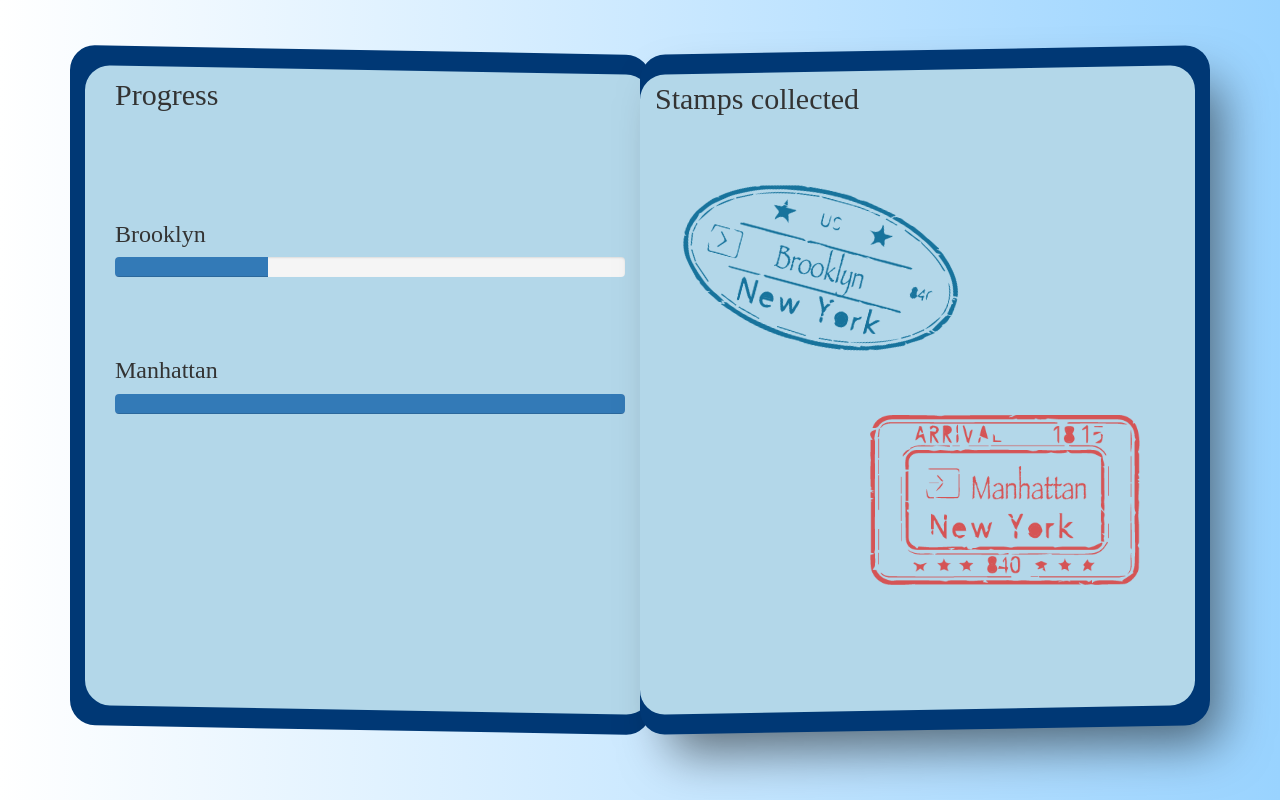
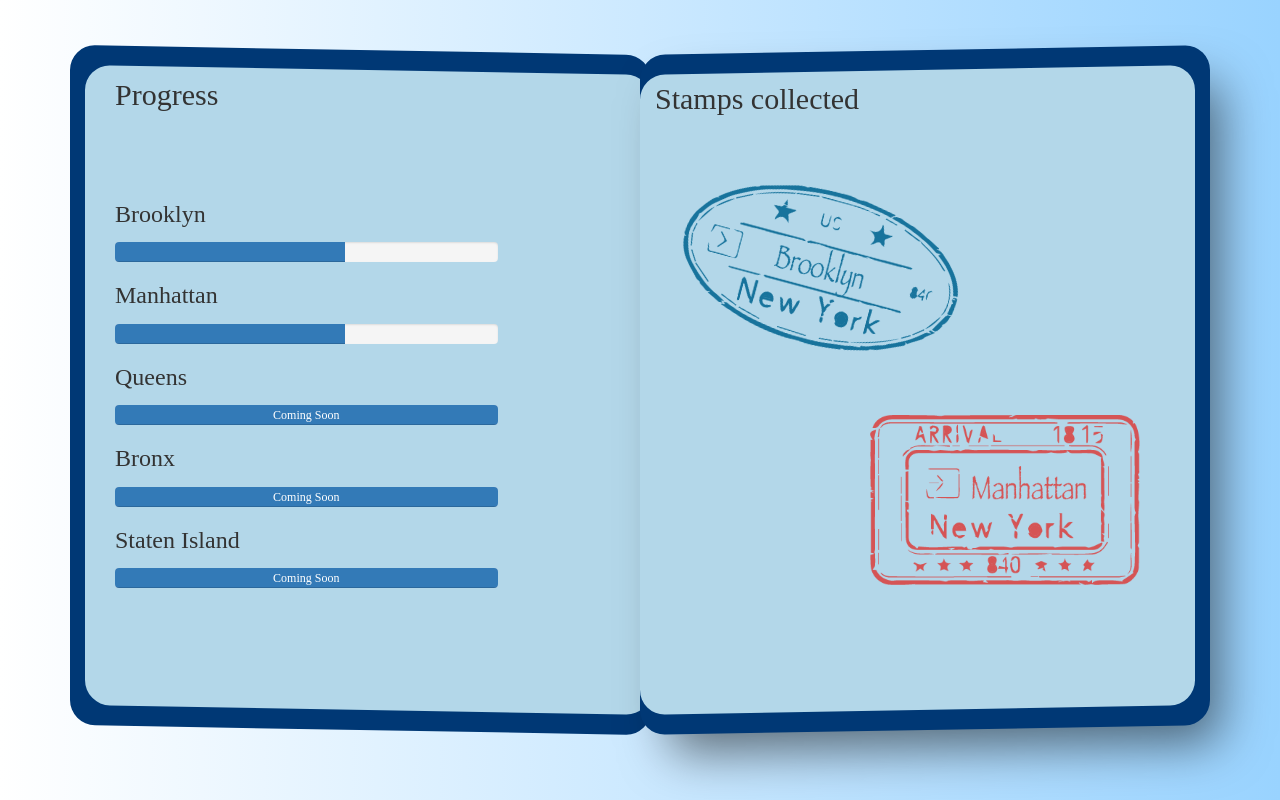
Before and after one commit to GeorgeFNYC/phase-3-front-end, a React (Create React App) app: page /progress in a window 1280 px wide. Built offline with nearby package versions, Linux system fonts and the light colour scheme; a web font is replaced by a local one.

Commit message:
added more css to the progress component

```diff
--- a/src/components/Progress.js
+++ b/src/components/Progress.js
@@ -1,4 +1,4 @@
-import React from 'react'
+import React,{ useState } from 'react'
 import ProgressBar from 'react-bootstrap/ProgressBar';
 
 import '../App.css'
@@ -6,6 +6,12 @@ import bk from '../brooklynStamp.png'
 import man from '../manhattanStamp.png'
 
 function Progress() {
+
+    const[bar, setBar] = useState(null)
+
+    const progressForStamp = 60;
+
+
   return (
     <div className='container'>
         <div className='row topRow'></div>
@@ -16,13 +22,16 @@ function Progress() {
                     <br/>
                     <br/>
                     <br/>
-                    <br/>
                     <h3>Brooklyn</h3>
-                        <ProgressBar variant='info' now={30}/>
-                    <br/>
-                    <br/>
+                        <ProgressBar className='progressBar' variant='info' now={progressForStamp}/>
                     <h3>Manhattan</h3>
-                    <ProgressBar variant='info' now={100}/>
+                        <ProgressBar className='progressBar' variant='info' now={progressForStamp}/>
+                    <h3>Queens</h3>
+                        <ProgressBar className='progressBar' now={100} label={'Coming Soon'}/>
+                    <h3>Bronx</h3>
+                        <ProgressBar className='progressBar' now={100} label={'Coming Soon'}/>
+                    <h3>Staten Island</h3>
+                        <ProgressBar className='progressBar' now={100} label={'Coming Soon'}/>
                 </div>
                 <div className='col-lg-6 rightContent'>
                     <h2>Stamps collected</h2>
--- a/src/index.css
+++ b/src/index.css
@@ -151,25 +151,7 @@ code {
   margin: 25px;
   float: right;
 }
-progress {
-  opacity: 0;
+.progressBar {
+  width: 75%;
+  margin-top: 15px;
 }
-.progress-container {
-  position: relative;
-  display: inline-block;
-  background: #eee;
-  height: 20px;
-  border-radius: 6px;
-  overflow: hidden;
-  width: 65%;
-  margin-top: 25px;
-}
-.progress-container::before {
-  content: "";
-  position: absolute;
-  top: 0;
-  left: 0;
-  height: 100%;
-  width: 90%;
-  background: #003875;
-}
```
